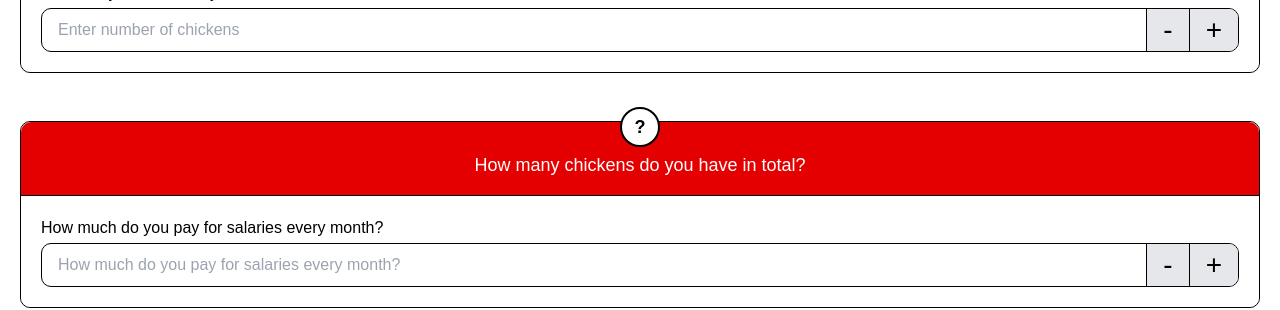
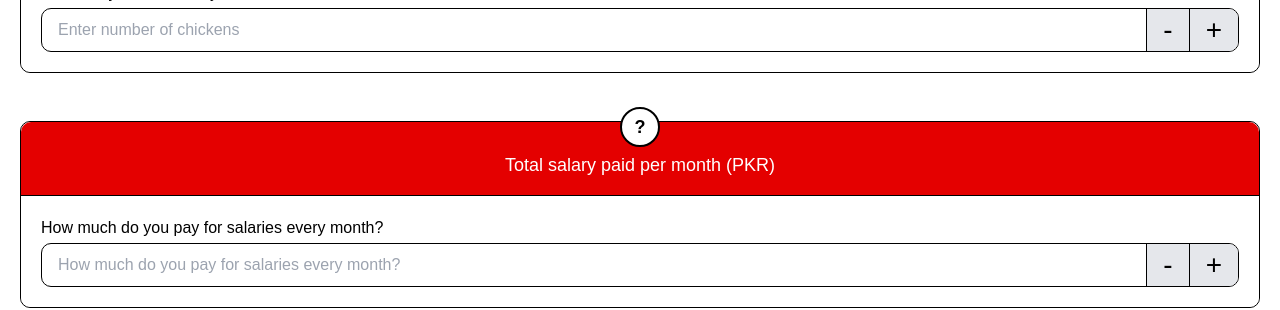
Before and after one commit to No3Mc/client, a Next.js app: page /en in a window 1280 px wide. Shown: the part 1100-1410 px from the top of the page. Built offline with nearby package versions, Linux system fonts and the light colour scheme.

Commit message:
fix: salary placeholder

```diff
--- a/src/components/FormHandler.tsx
+++ b/src/components/FormHandler.tsx
@@ -113,7 +113,7 @@ function FormHandler({ form, submit, language }: { form: FormData, submit: strin
                 </div>
 
                 <div className='pt-4 pb-8'>
-                    <FormComponent title={form.totalChickens} titleBg={salary ? '#00C73C' : '#E40000'}>
+                    <FormComponent title={form.salaryPlaceholder} titleBg={salary ? '#00C73C' : '#E40000'}>
                         <NumberInput id='salaries' title={form.salaries} placeholder={form.salaries} language={language} onChange={(value) => setValue("salary", value)} step={1} required />
                     </FormComponent >
                 </div>
```
